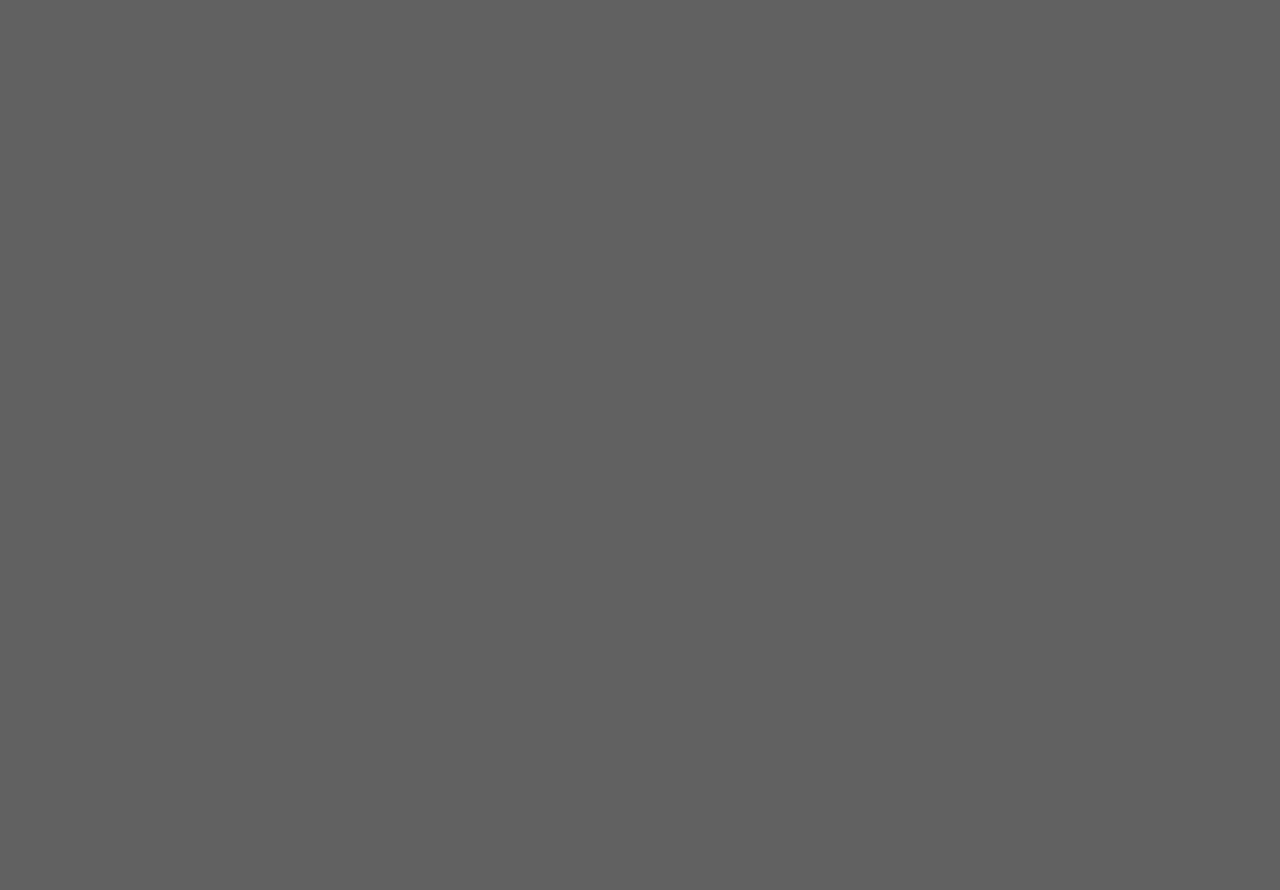
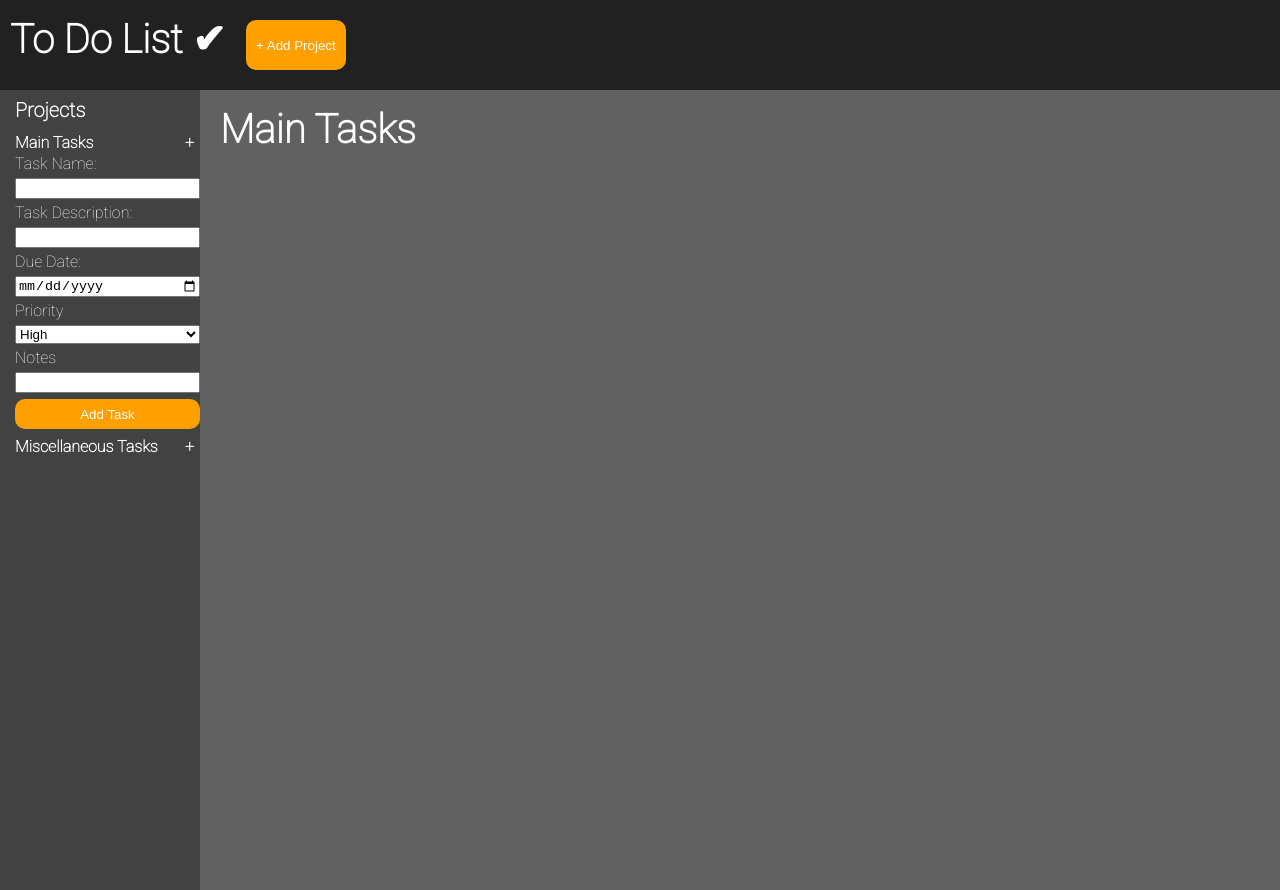
Before and after one commit to maplepancakes/to-do-list, a website built with webpack: page dist/index.html in a window 1280 px wide. Before the commit the page ends 800 px from the top, so only its background shows below. Built offline with nearby package versions, Linux system fonts and the light colour scheme.

Commit message:
Addition of html structure for visualization

```diff
--- a/dist/index.html
+++ b/dist/index.html
@@ -4,13 +4,58 @@
         <meta charset="UTF-8"/>
         <link href="css/reset.css" rel="stylesheet" type="text/css"/>
         <link href="css/style.css" rel="stylesheet" type="text/css"/>
+        <link href="https://fonts.gstatic.com" rel="preconnect" >
+        <link href="https://fonts.googleapis.com/css2?family=Roboto:wght@100&display=swap" rel="stylesheet">
         <Title>To Do List</TItle>
     </head>
     <body>
+        <header>
+            <h1>To Do List ✔</h1>
+            <button id="new-project-button" class="button-style" type="menu">+ Add Project</button>
+        </header>
+
         <div id="content">
+            <div id="project-container">
+                <h2 id="project-header" class="project-contents-format">Projects</h2>
 
+                <div id="project-listing">
+                    <div id="project-content-1" class="project-contents-format">
+                        <div id="project-description-1" class="project-content">Main Tasks</div>
+                        <div id="add-task-1" class="project-content">+</div>
+                        <div id="new-task-input">
+                            <label for="task-name">Task Name:</label>
+                            <input name="task-name" type="text"/>
+                            <label for="task-description">Task Description:</label>
+                            <input name="task-description" type="text"/>
+                            <label for="due-date">Due Date:</label>
+                            <input name="due-date" type="date"/>
+                            <label for="priority">Priority</label>
+                            <select name="priority">
+                                <option value="high">High</option>
+                                <option value="medium">Medium</option>
+                                <option value="low">Low</option>
+                            </select>
+                            <label for="notes">Notes</label>
+                            <input id="notes-input" name="notes" type="text"/>
+                            <button id="new-task-button" type="submit" class="button-style">Add Task</button>
+                        </div>
+                    </div>
+
+                    <div id="project-content-2" class="project-contents-format">
+                        <div id="project-description-2" class="project-content">Miscellaneous Tasks</div>
+                        <div id="add-task-2" class="project-content">+</div>
+                    </div>
+                </div>
+            </div>
+            <div id="task-container">
+                <h1 id="task-header">Main Tasks</h1>
+                <div id="task-listing">
+                    <div id="task-content-1">
+
+                    </div>
+                </div>
+            </div>
         </div>
-
         <script src="./main.js"></script>
     </body>
 </html>
```
